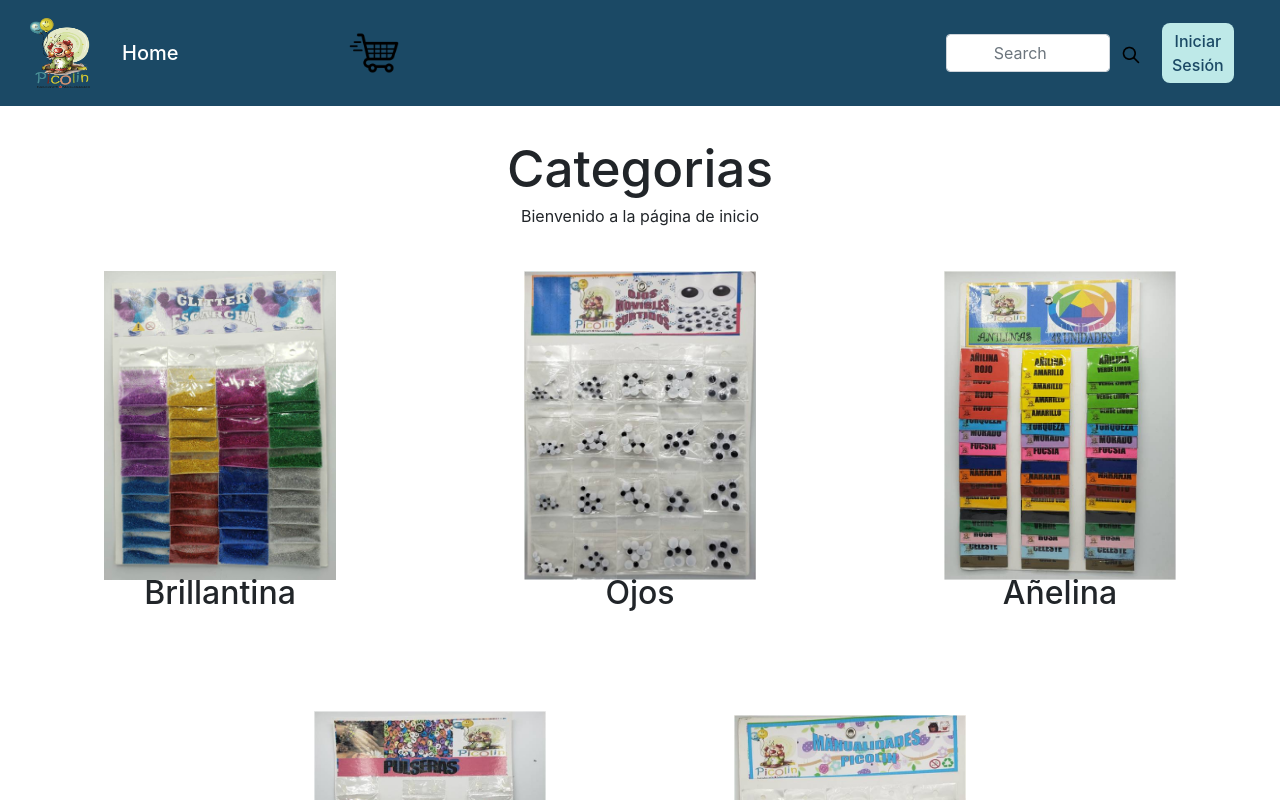
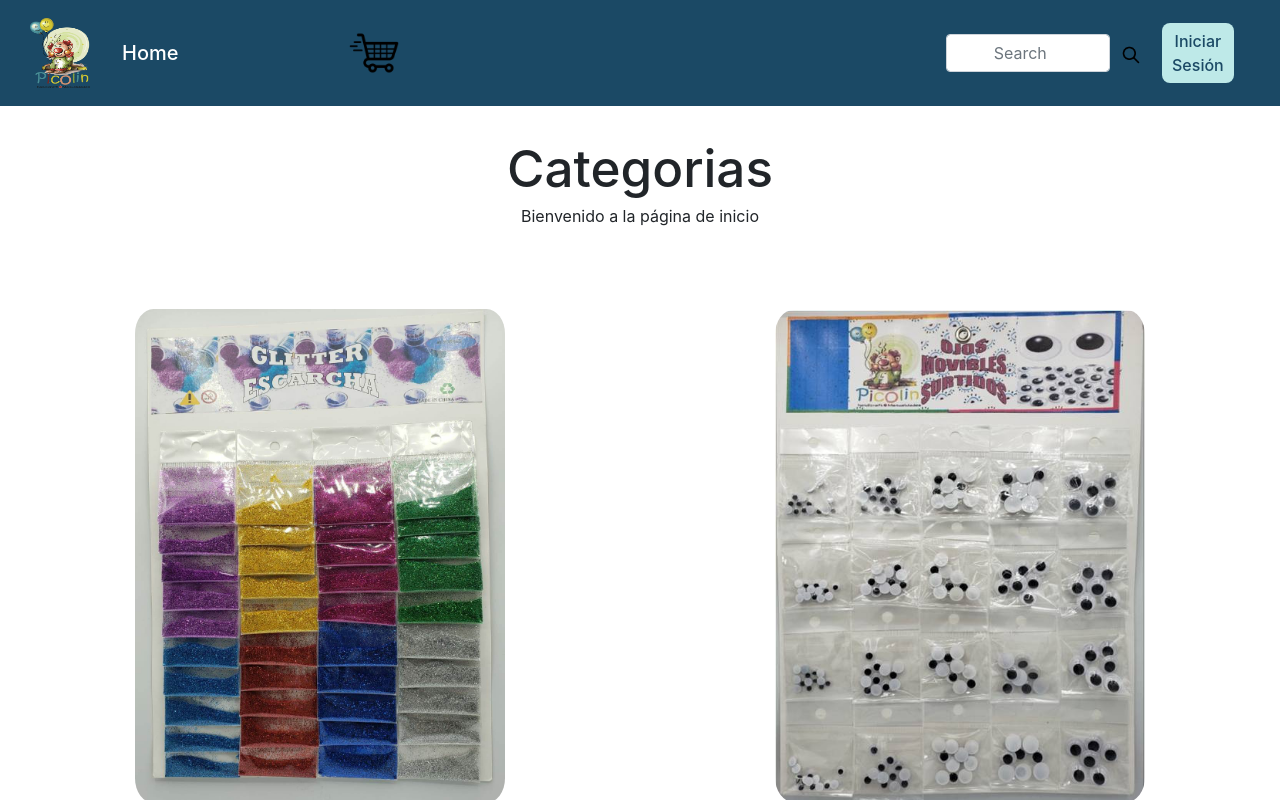
Before and after one commit to angelargd8/Proyecto-software, a React (Vite) app in the folder Proyecto/vite-project/: page / in a window 1280 px wide. Shown: the top 800 px of the page. Built offline with nearby package versions, Linux system fonts and the light colour scheme.

Commit message:
feat: add page to edit categories

```diff
--- /dev/null
+++ b/Proyecto/vite-project/src/componentes/admin/editarCateg.css
@@ -0,0 +1,90 @@
+.container-home {
+    display: flex;
+    flex-direction: column;
+    align-items: center;
+}
+
+.header {
+    width: 100%;
+    display: flex;
+    justify-content: center;
+    align-items: center;
+    position: relative;
+    padding: 20px;
+    box-sizing: border-box;
+}
+
+.header h1 {
+    flex-grow: 1;
+    text-align: center;
+    color: black;
+}
+
+.agregar-categoria-button {
+    padding: 10px 20px;
+    background-color: #28a745;
+    color: white;
+    border: none;
+    border-radius: 5px;
+    cursor: pointer;
+    font-size: 15px;
+    position: absolute;
+    right: 20px;
+}
+
+.agregar-categoria-button:hover {
+    background-color: #218838;
+}
+
+
+#contenido-cartas {
+    display: flex;
+    flex-wrap: wrap;
+    justify-content: space-around;
+}
+
+.eliminar-button {
+    margin-top: 10px;
+    padding: 10px 20px;
+    background-color: #ff4d4d;
+    color: white;
+    border: none;
+    border-radius: 5px;
+    cursor: pointer;
+    font-size: 15px;
+}
+
+.eliminar-button:hover {
+    background-color: #e60000;
+}
+
+.category-card {
+    display: flex;
+    flex-direction: column;
+    align-items: center;
+    margin: 20px;
+    padding: 20px;
+    background-color: white;
+    text-align: center;
+}
+
+.button-container {
+    width: 100%;
+    display: flex;
+    justify-content: center;
+    margin-top: 10px;
+}
+
+@media (max-width: 810px) {
+    .header {
+        flex-direction: column;
+    }
+    .header h1 {
+        text-align: center;
+        margin-bottom: 10px;
+    }
+    .agregar-categoria-button {
+        position: static;
+        margin-bottom: 10px;
+    }
+}
--- /dev/null
+++ b/Proyecto/vite-project/src/componentes/admin/editarCateg.jsx
@@ -0,0 +1,85 @@
+import Card from "../home/card";
+import './editarCateg.css';
+import { useState, useEffect } from 'react';
+import { useNavigate } from 'react-router-dom';
+import { useLocation } from "react-router-dom";
+
+function EditCateg() {
+  const [listadoCards, setCards] = useState([]);
+  const location = useLocation();
+  const navigate = useNavigate();
+
+  // Ir al apartado de edición de productos
+  const info = (title, cardInfo) => {
+    navigate(`/detalles/${title}`, { state: { cardInfo } });
+  };
+
+  // Eliminar categoría
+  const eliminarCategoria = (id) => {
+    const newCards = listadoCards.filter(card => card.id !== id);
+    setCards(newCards);
+  };
+
+  // Agregar categoría
+  const agregarCategoria = () => {
+    navigate('/agregarCategoria');
+  };
+
+  // Cargar las cards
+  const cargarCards = () => {
+    const searchParams = new URLSearchParams(location.search);
+    const searchItem = searchParams.get('search') || '';
+
+    const cards = [
+      { id: 1, title: "Brillantina", imagen: "../src/assets/img/Brillantina-surtida.jpg" },
+      { id: 2, title: "Ojos", imagen: "../src/assets/img/Ojos/Ojitos NO 1.jpg" },
+      { id: 3, title: "Añelina", imagen: "../src/assets/img/Colorante/AÑELINA.jpg" },
+      { id: 4, title: "Pulseras", imagen: "../src/assets/img/Pulseras/PULSERA PASTEL.jpg" },
+      { id: 5, title: "Flores", imagen: "../src/assets/img/Flores/FLOR GRANDE.jpg" },
+    ];
+
+    if (searchItem.trim() === '') {
+      setCards(cards);
+    } else {
+      const filteredCards = cards.filter(card => card.title.toLowerCase().includes(searchItem.toLowerCase()));
+      setCards(filteredCards);
+    }
+  };
+
+  useEffect(() => {
+    cargarCards();
+  }, [location.search]);
+
+  useEffect(() => {
+    const searchParams = new URLSearchParams(location.search);
+    if (searchParams.get('search')) {
+      searchParams.delete('search');
+      navigate(`/home?${searchParams.toString()}`, { replace: true });
+    }
+  }, []);
+
+  return (
+    <div className="container-home">
+        <div className="header">
+            <h1>Editar Categorías</h1>
+            <button className="agregar-categoria-button" onClick={agregarCategoria}>
+                Agregar Categoría
+            </button>
+        </div>
+        <div id="contenido-cartas">
+          {listadoCards.map((elemento) => (
+            <div key={elemento.id} className="category-card">
+              <Card title={elemento.title}
+                imagen={elemento.imagen}
+                onClick={() => info(elemento.title, elemento)} />
+              <button className="eliminar-button" onClick={() => eliminarCategoria(elemento.id)}>
+                Eliminar Categoría
+              </button>
+            </div>
+          ))}
+        </div>
+    </div>
+  );
+}
+
+export default EditCateg;
--- a/Proyecto/vite-project/src/componentes/admin/editarProd.css
+++ b/Proyecto/vite-project/src/componentes/admin/editarProd.css
@@ -21,6 +21,7 @@
 .containerImage {
     width: 100%;
     display: flex;
+    flex-direction: column;
     justify-content: center;
     margin-bottom: 20px;
 }
--- a/Proyecto/vite-project/src/componentes/home/card.css
+++ b/Proyecto/vite-project/src/componentes/home/card.css
@@ -1,44 +1,40 @@
-.card-category{
-    display: grid;
-    grid-template-rows: 80% 10%;
+.card-category {
+    display: flex;
+    flex-direction: column;
+    align-items: center;
     margin: 10px;
-    margin-left: 10%;
-    margin-right: 10%;
     padding: 5px;
-    /* border: 1px solid #ccc; */
     border-radius: 5%;
-
-    align-items: center;
-    width: 400px;
-    height: 400px;
-    align-items: center;
-    justify-content: center;
-
+    width: 100%;
+    max-width: 400px;
+    height: auto;
+    box-sizing: border-box;
 }
 
-.card-category:hover{
+.card-category:hover {
     transform: scale(1.05);
     transition: transform 0.5s;
     cursor: pointer;
     box-shadow: 2px 2px 4px rgba(0, 0, 0, 0.3);
 }
 
-.card-content-category{
+.card-content-category {
+    width: 100%;
     display: flex;
     flex-direction: column;
     align-items: center;
     justify-content: center;
     padding: 10px;
-
 }
 
-.imagen-category{
-    width: 80%;
+.imagen-category {
+    width: 100%;
     height: auto;
-    size: cover;
     object-fit: cover;
+    border-radius: 5%;
 }
 
-#title-card{
-    align-self: flex-end;
+#title-card {
+    margin-top: 10px;
+    text-align: center;
 }
--- a/Proyecto/vite-project/src/componentes/home/home.jsx
+++ b/Proyecto/vite-project/src/componentes/home/home.jsx
@@ -23,11 +23,11 @@ function Home() {
     const searchItem = searchParams.get('search') || ''
 
     const cards = [
-      {id: 1, title: "Brillantina", content: "Q3.75", imagen: "../src/assets/img/Brillantina-surtida.jpg"},
-      {id: 2, title: "Ojos", content: "Q48.75", imagen: "../src/assets/img/Ojos/Ojitos NO 1.jpg"},
-      {id: 3, title: "Añelina", content: "Q12.00", imagen: "../src/assets/img/Colorante/AÑELINA.jpg"},
-      {id: 4, title: "Pulseras", content: "Q24.50", imagen: "../src/assets/img/Pulseras/PULSERA PASTEL.jpg"},
-      {id: 5, title: "Flores", content: "Q12.00", imagen: "../src/assets/img/Flores/FLOR GRANDE.jpg"},
+      {id: 1, title: "Brillantina", imagen: "../src/assets/img/Brillantina-surtida.jpg"},
+      {id: 2, title: "Ojos", imagen: "../src/assets/img/Ojos/Ojitos NO 1.jpg"},
+      {id: 3, title: "Añelina", imagen: "../src/assets/img/Colorante/AÑELINA.jpg"},
+      {id: 4, title: "Pulseras", imagen: "../src/assets/img/Pulseras/PULSERA PASTEL.jpg"},
+      {id: 5, title: "Flores", imagen: "../src/assets/img/Flores/FLOR GRANDE.jpg"},
     ]
 
     if (searchItem.trim() === ''){
--- a/Proyecto/vite-project/src/componentes/log/login.jsx
+++ b/Proyecto/vite-project/src/componentes/log/login.jsx
@@ -93,7 +93,7 @@ function Login(){
 
 
     const handleLogin = () => {
-        const url = ' http://localhost:4000/'
+        const url = 'http://localhost:4000/'
         const query = `
         query validateCredentials($email: String!, $password: String!){
           validateCredentials(email: $email, password: $password) {
--- a/Proyecto/vite-project/src/componentes/navbar/navbar.jsx
+++ b/Proyecto/vite-project/src/componentes/navbar/navbar.jsx
@@ -70,7 +70,7 @@ function Nabvar(){
       };
 
     const handleAddProduct = () => {
-        navigate("/editarProductos")
+        navigate("/editarCategorias")
     }
     return (
         <>
@@ -108,7 +108,7 @@ function Nabvar(){
                     {userRol === 'admin' && (
                     <div className="admin-div">
                         <li className="nav-item">
-                            <a className="nav-text" href="/editarproductos"  onClick={handleAddProduct}>Editar Productos</a>
+                            <a className="nav-text" href="/editarCategorias"  onClick={handleAddProduct}>Editar Productos</a>
                         </li>
                     </div>
 
--- a/Proyecto/vite-project/src/componentes/products/products.jsx
+++ b/Proyecto/vite-project/src/componentes/products/products.jsx
@@ -1,4 +1,4 @@
-import CardProduct from "../cardProduct"
+import CardProduct from "../cardProduct/cardProd"
 import { useParams } from "react-router-dom"
 import './products.css'
 
@@ -32,6 +32,12 @@ const Products = () => {
                     <CardProduct id={"2"} title={"Carton de colorante vegetal"} description={'Carton de colorante vegetal de 40 sobres de colores'} image={'../src/assets/img/Colorante/COLORANTE VEGETAL.jpg'} precios={[["Unidad",70],["Docena",65]]} ></CardProduct>
                 </>
             )}
+            {detail == 'Flores' && (
+                <>
+                    <CardProduct id={"1"} title={"Carton de añelina"} description={'Cartones de añelina de 40 sobres de colores'} image={'../src/assets/img/Colorante/AÑELINA.jpg'} precios={[["Unidad",50],["Docena",45]]}></CardProduct>
+                    <CardProduct id={"2"} title={"Carton de colorante vegetal"} description={'Carton de colorante vegetal de 40 sobres de colores'} image={'../src/assets/img/Colorante/COLORANTE VEGETAL.jpg'} precios={[["Unidad",70],["Docena",65]]} ></CardProduct>
+                </>
+            )}
         </div>
     )
 }
--- a/Proyecto/vite-project/src/componentes/router.jsx
+++ b/Proyecto/vite-project/src/componentes/router.jsx
@@ -5,6 +5,7 @@ import SingUp from './log/signup.jsx'
 import Carrito from './carrito/carrito.jsx'
 import AgregarProducto from './admin/agregarProd.jsx'
 import EditarProds from './admin/editarProd.jsx';
+import EditarCateg from './admin/editarCateg.jsx';
 import Pago from './carrito/pago.jsx';
 import Products from './products/products.jsx';
 
@@ -19,7 +20,7 @@ function AppRouter(){
             <Route path="/pago" element = {<Pago />}/>
             <Route path="/" element={<Home />} />
             <Route path="/agregarProducto" element={<AgregarProducto/>} />
-            <Route path="/editarProductos" element={<EditarProds/>} />
+            <Route path="/editarCategorias" element={<EditarCateg/>} />
             <Route path='/detalles/:detail' element={<Products />} />
         </Routes>
     )
```
Also changed, not shown: Proyecto/vite-project/src/componentes/cardProduct/cardProd.jsx (renamed from Proyecto/vite-project/src/componentes/cardProduct/index.jsx).
